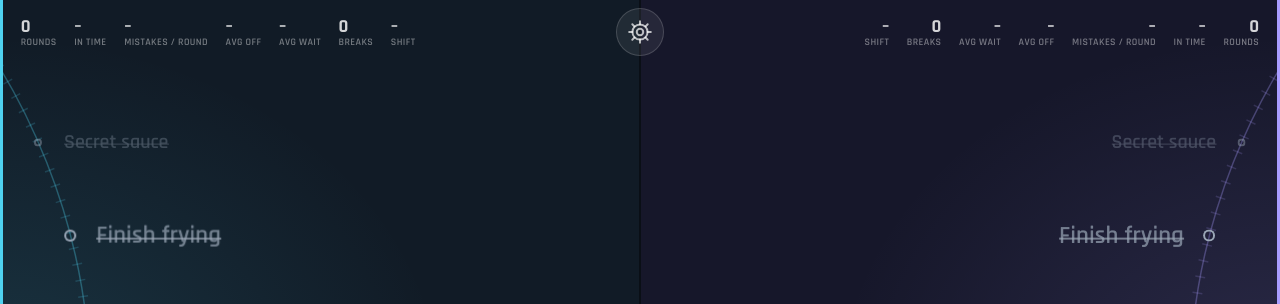
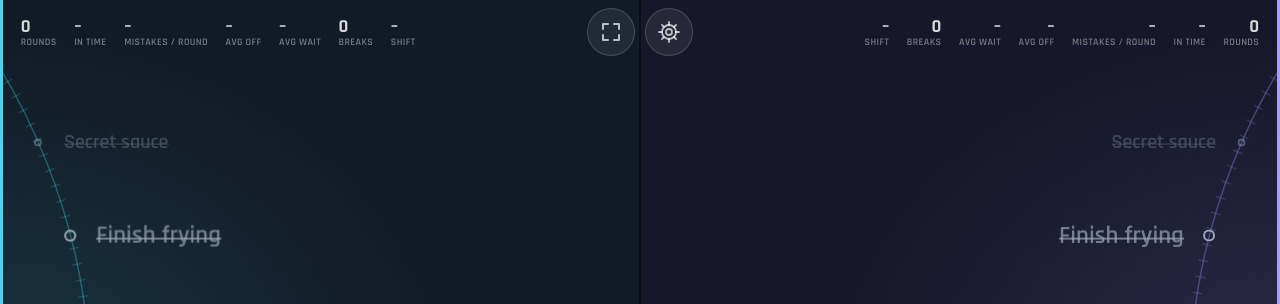
Before and after one commit to boris-42/boris-42.github.io, a plain HTML site: page fries/index.html in a window 1280 px wide. Shown: the top 304 px of the page. Drawn offline with Linux system fonts and the light colour scheme.

Commit message:
Fries timer: full screen button

```diff
--- a/fries/css/app.css
+++ b/fries/css/app.css
@@ -199,12 +199,13 @@ body.screen { overflow: hidden; background: #000; user-select: none; -webkit-use
 .holdbar { height: 100%; width: 0; background: #ff5f5f; }
 .hold[data-mode="break"] .holdbar { background: #8aa0b4; }
 
-/* settings gear (top center) + notices (only when something needs attention) */
-.gear { position: fixed; left: 50%; top: 8px; transform: translateX(-50%); z-index: 10; display: grid; place-items: center;
-  width: 48px; height: 48px; padding: 0; border-radius: 50%; border: 1px solid rgba(255, 255, 255, .16);
-  background: rgba(255, 255, 255, .07); color: rgba(255, 255, 255, .7); cursor: pointer; }
-.gear:hover { color: #fff; }
-.gear svg { width: 26px; height: 26px; }
+/* top center: full screen + settings gear (notices appear only when something needs attention) */
+.topctl { position: fixed; left: 50%; top: 8px; transform: translateX(-50%); z-index: 10; display: flex; gap: 10px; }
+.roundbtn { display: grid; place-items: center; width: 48px; height: 48px; padding: 0; border-radius: 50%;
+  border: 1px solid rgba(255, 255, 255, .16); background: rgba(255, 255, 255, .07); color: rgba(255, 255, 255, .7); cursor: pointer; }
+.roundbtn[hidden] { display: none; }
+.roundbtn:hover { color: #fff; }
+.roundbtn svg { width: 24px; height: 24px; }
 .notice { position: fixed; left: 50%; bottom: 70px; transform: translateX(-50%); z-index: 10; display: flex;
   flex-direction: column; align-items: center; gap: 6px; }
 .notice span { background: rgba(0, 0, 0, .85); border-radius: 999px; padding: 8px 16px; font-size: 15px; cursor: pointer; }
--- a/fries/index.html
+++ b/fries/index.html
@@ -13,19 +13,22 @@
   <link rel="manifest" href="manifest.webmanifest">
   <link rel="icon" type="image/png" href="icons/icon-192.png">
   <link rel="apple-touch-icon" href="icons/apple-touch-icon.png">
-  <link rel="stylesheet" href="css/app.css?v=2e855867e1">
+  <link rel="stylesheet" href="css/app.css?v=b1b371a3ea">
 </head>
 <body class="screen">
   <main class="fryers">
     <section class="fryer" data-id="L" data-phase="idle"></section>
     <section class="fryer" data-id="R" data-phase="idle"></section>
   </main>
-  <button id="gear" class="gear" type="button" aria-label="Settings">
-    <svg viewBox="0 0 24 24" width="18" height="18" fill="none" stroke="currentColor" stroke-width="1.8" stroke-linecap="round" aria-hidden="true">
+  <div class="topctl">
+    <button id="fs" class="roundbtn" type="button" aria-label="Full screen" hidden></button>
+    <button id="gear" class="roundbtn" type="button" aria-label="Settings">
+      <svg viewBox="0 0 24 24" fill="none" stroke="currentColor" stroke-width="1.8" stroke-linecap="round" aria-hidden="true">
         <circle cx="12" cy="12" r="3"/><circle cx="12" cy="12" r="7"/>
         <path d="M12 2v3M12 19v3M2 12h3M19 12h3M4.9 4.9l2.1 2.1M17 17l2.1 2.1M4.9 19.1L7 17M17 7l2.1-2.1"/>
       </svg>
-  </button>
+    </button>
+  </div>
   <div id="settings" class="modal" hidden>
     <div class="modal-backdrop"></div>
     <div class="modal-win" role="dialog" aria-modal="true" aria-label="Settings">
@@ -38,7 +41,6 @@
         <span class="s-status"></span>
         <button id="copyLink" type="button">Copy setup link</button>
         <a href="stats.html">Stats</a>
-        <button id="fs" type="button">Fullscreen</button>
       </footer>
     </div>
   </div>
@@ -46,7 +48,7 @@
   <noscript><p style="padding:2em">This app needs JavaScript.</p></noscript>
   <script src="js/common.js?v=d6ce357c5e"></script>
   <script src="js/settings.js?v=0916480bf5"></script>
-  <script src="js/fryer.js?v=ff1f2447e3"></script>
+  <script src="js/fryer.js?v=b57115b9d2"></script>
   <script>
     if ('serviceWorker' in navigator) {
       addEventListener('load', () => navigator.serviceWorker.register('sw.js').catch(() => {}));
--- a/fries/js/fryer.js
+++ b/fries/js/fryer.js
@@ -835,16 +835,31 @@
 
   const noticeEl = document.getElementById('notice');
   noticeEl.addEventListener('click', unlockExtras);
+  // Full screen button (top center). Hidden when the app already runs full screen from the Home Screen,
+  // or where the browser can't do it (iPhone). Browsers only allow full screen after a tap.
   const fsBtn = document.getElementById('fs');
   const fsTarget = document.documentElement;
-  if (fsTarget.requestFullscreen || fsTarget.webkitRequestFullscreen) {
+  const FS_ICONS = {
+    enter: '<svg viewBox="0 0 24 24" fill="none" stroke="currentColor" stroke-width="2" stroke-linecap="round" stroke-linejoin="round"><path d="M4 9V4h5M20 9V4h-5M4 15v5h5M20 15v5h-5"/></svg>',
+    exit: '<svg viewBox="0 0 24 24" fill="none" stroke="currentColor" stroke-width="2" stroke-linecap="round" stroke-linejoin="round"><path d="M9 4v5H4M15 4v5h5M9 20v-5H4M15 20v-5h5"/></svg>',
+  };
+  const inFullscreen = () => !!(document.fullscreenElement || document.webkitFullscreenElement);
+  const standalone = matchMedia('(display-mode: standalone)').matches || navigator.standalone === true;
+  function updateFsButton() {
+    const on = inFullscreen();
+    fsBtn.innerHTML = on ? FS_ICONS.exit : FS_ICONS.enter;
+    fsBtn.setAttribute('aria-label', on ? 'Exit full screen' : 'Full screen');
+  }
+  if (!standalone && (fsTarget.requestFullscreen || fsTarget.webkitRequestFullscreen)) {
+    fsBtn.hidden = false;
+    updateFsButton();
     fsBtn.addEventListener('click', () => {
-      const inFs = document.fullscreenElement || document.webkitFullscreenElement;
-      if (inFs) (document.exitFullscreen || document.webkitExitFullscreen).call(document);
-      else (fsTarget.requestFullscreen || fsTarget.webkitRequestFullscreen).call(fsTarget);
+      const p = inFullscreen()
+        ? (document.exitFullscreen || document.webkitExitFullscreen).call(document)
+        : (fsTarget.requestFullscreen || fsTarget.webkitRequestFullscreen).call(fsTarget);
+      if (p && p.catch) p.catch(() => {}); // refused (e.g. no tap allowed): nothing to do
     });
-  } else {
-    fsBtn.hidden = true;
+    ['fullscreenchange', 'webkitfullscreenchange'].forEach((t) => document.addEventListener(t, updateFsButton));
   }
 
   // Sound is always on. Browsers start audio only after the first pedal press or touch; try right away anyway.
```
Also changed, not shown: fries/stats.html (+1 -1 lines), fries/sw.js (+4 -4 lines).
